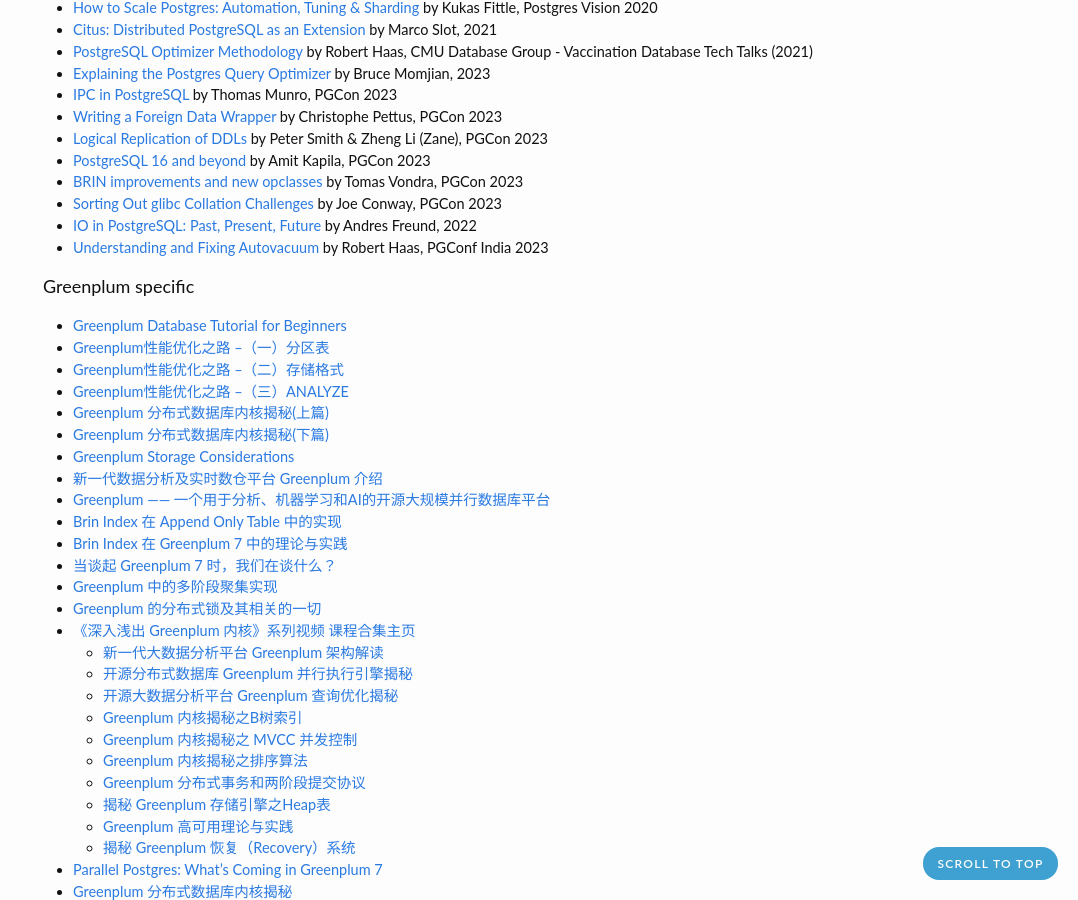
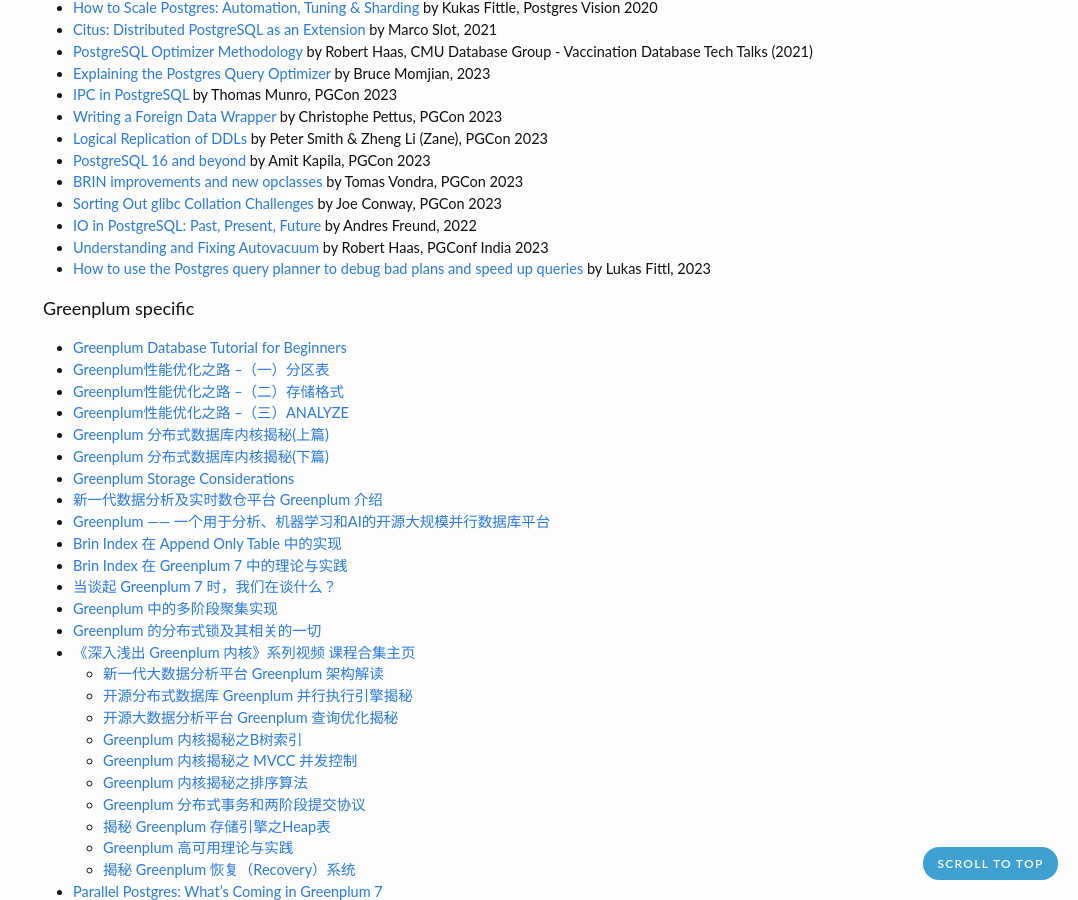
Before and after one commit to zhjwpku/zhjwpku.github.io, a Jekyll site: the page built from _posts/2022-07-12-awesome-postgres.md, in a window 1280 px wide and 900 px high, scrolled down 4158 px. Shown: the whole window, without its empty margins (202-1280 px from the left). Built offline with Jekyll 4.4.1, drawn with Linux system fonts in a browser that asks for light colours; comment, search, counter and statistics services are not loaded; some of the changed lines change nothing that is shown.

Commit message:
How to use the Postgres query planner to debug bad plans and speed up queries
Signed-off-by: Junwang Zhao <zhjwpku@gmail.com>

```diff
--- a/_posts/2022-07-12-awesome-postgres.md
+++ b/_posts/2022-07-12-awesome-postgres.md
@@ -23,7 +23,7 @@
 - [Submitting a Patch](https://wiki.postgresql.org/wiki/Submitting_a_Patch)
 - [Reviewing a Patch](https://wiki.postgresql.org/wiki/Reviewing_a_Patch)
 - [Review of Patch Reviewing](https://www.pgcon.org/2011/schedule/events/368.en.html) by Stephen Frost, PGCon 2011
-- [Hacking the Query Planner](https://www.pgcon.org/2011/schedule/attachments/188_Planner%20talk.pdf) by Tom Lane, PGCon 2011
+- [Hacking the Query Planner](https://www.pgcon.org/2011/schedule/attachments/188_Planner%20talk.pdf) by Tom Lane, PGCon 2011 [📹](https://www.youtube.com/watch?v=zmRObA9jw8A)
 - [PGXN](https://pgxn.org/)  PostgreSQL Extension Network
 - [HOT Understanding this important update optimization](https://www.slideshare.net/GrantMcAlister/hot-understanding-this-important-update-optimization)
 - [Packaging Related Objects into an Extension](https://www.postgresql.org/docs/current/extend-extensions.html)
@@ -202,6 +202,7 @@
 - [Sorting Out glibc Collation Challenges](https://www.youtube.com/watch?v=0E6O-V8Jato) by Joe Conway, PGCon 2023
 - [IO in PostgreSQL: Past, Present, Future](https://www.youtube.com/watch?v=3Oj7fBAqVTw) by Andres Freund, 2022
 - [Understanding and Fixing Autovacuum](https://www.youtube.com/watch?v=NbKiISvQfJc) by Robert Haas, PGConf India 2023
+- [How to use the Postgres query planner to debug bad plans and speed up queries](https://www.youtube.com/watch?v=nVhLTwVefCA) by Lukas Fittl, 2023
 
 <h4>Greenplum specific</h4>
 
```
